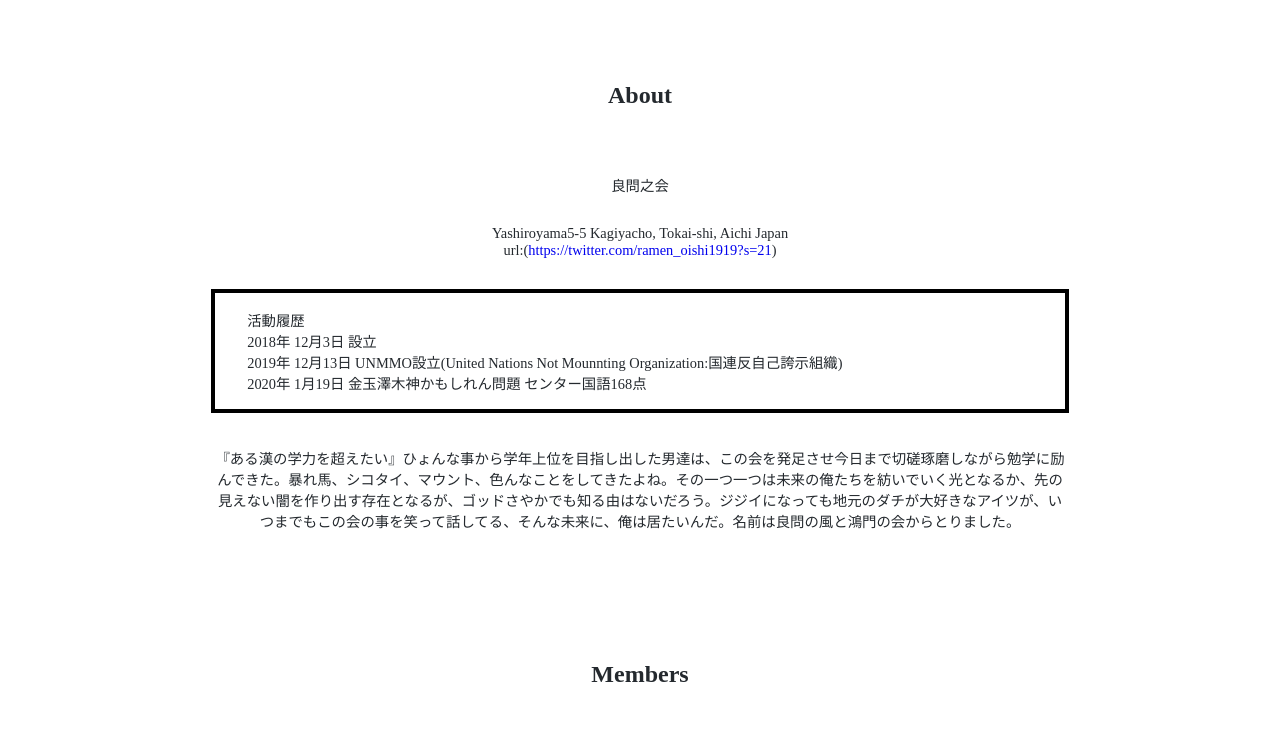
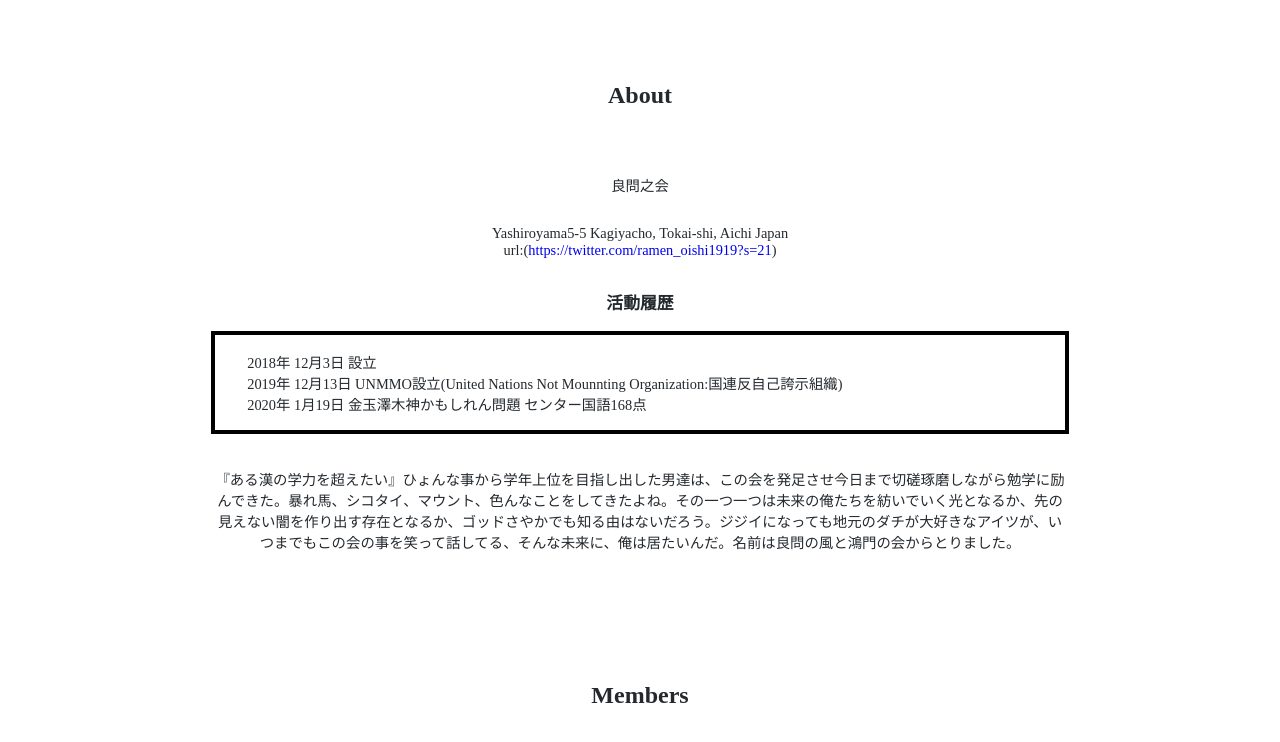
Before and after one commit to ryoumonwind/official, a plain HTML site: page index.html in a window 1280 px wide. Shown: the part 522-1264 px from the top of the page. Drawn offline with Linux system fonts and the light colour scheme; some packages are replaced by stand-ins of ours.

Commit message:
Update index.html

```diff
--- a/index.html
+++ b/index.html
@@ -50,11 +50,11 @@
           <li></li>
         </ul>
         <p>
-          <div class="history">活動履歴<br>
-          2018年 12月3日 設立<br>
+        <h3>活動履歴</h3><br>
+           <div class="history">2018年 12月3日 設立<br>
           2019年 12月13日 UNMMO設立(United Nations Not Mounnting Organization:国連反自己誇示組織)<br>
           2020年 1月19日 金玉澤木神かもしれん問題 センター国語168点</div><br><br>
-          『ある漢の学力を超えたい』ひょんな事から学年上位を目指し出した男達は、この会を発足させ今日まで切磋琢磨しながら勉学に励んできた。暴れ馬、シコタイ、マウント、色んなことをしてきたよね。その一つ一つは未来の俺たちを紡いでいく光となるか、先の見えない闇を作り出す存在となるが、ゴッドさやかでも知る由はないだろう。ジジイになっても地元のダチが大好きなアイツが、いつまでもこの会の事を笑って話してる、そんな未来に、俺は居たいんだ。名前は良問の風と鴻門の会からとりました。
+          『ある漢の学力を超えたい』ひょんな事から学年上位を目指し出した男達は、この会を発足させ今日まで切磋琢磨しながら勉学に励んできた。暴れ馬、シコタイ、マウント、色んなことをしてきたよね。その一つ一つは未来の俺たちを紡いでいく光となるか、先の見えない闇を作り出す存在となるか、ゴッドさやかでも知る由はないだろう。ジジイになっても地元のダチが大好きなアイツが、いつまでもこの会の事を笑って話してる、そんな未来に、俺は居たいんだ。名前は良問の風と鴻門の会からとりました。
         </p>
       </section>
 
```
